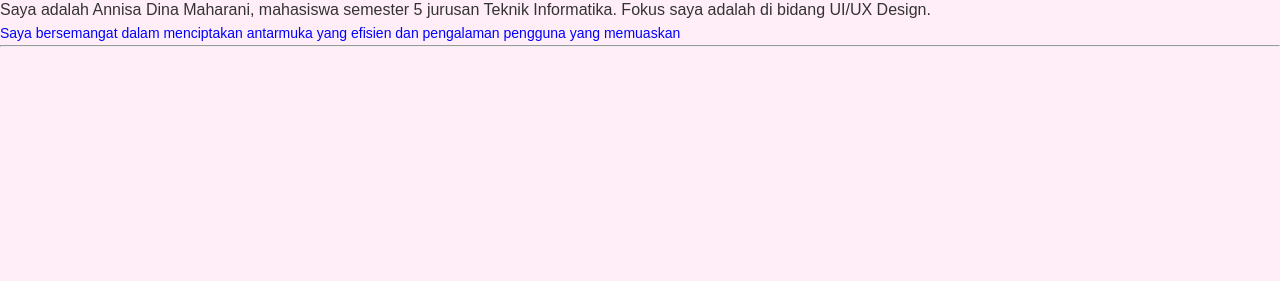
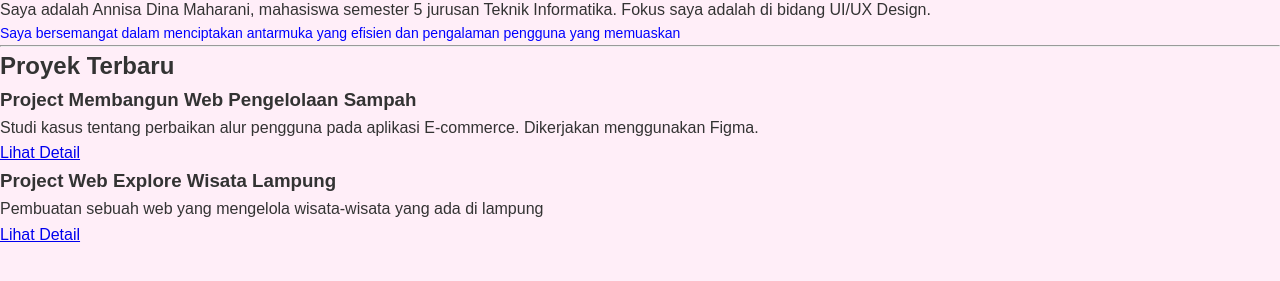
Before and after one commit to AnnisaDina2415/TUGAS-AKHIR-PEMROGRAMAN-WEB-JUDUL-2, a plain HTML site: page index.html in a window 1280 px wide. Shown: the part 221-502 px from the top of the page. Drawn offline with Linux system fonts and the light colour scheme.

Commit message:
Tambah section proyek

```diff
--- a/index.html
+++ b/index.html
@@ -30,5 +30,19 @@
 </section>
 <hr>
 
+<section id="proyek" class="card">
+    <h2>Proyek Terbaru</h2>
+    <article>
+        <h3>Project Membangun Web Pengelolaan Sampah</h3>
+        <p>Studi kasus tentang perbaikan alur pengguna pada aplikasi E-commerce. Dikerjakan menggunakan Figma.</p>
+        <a href="https://github.com" target="_blank" class="btn">Lihat Detail</a>
+    </article>
+    <article>
+        <h3>Project Web Explore Wisata Lampung</h3>
+        <p>Pembuatan sebuah web yang mengelola wisata-wisata yang ada di lampung</p>
+        <a href="https://explorelampung.co.id/" target="_blank" class="btn">Lihat Detail</a>
+    </article>
+</section>
+
 </body>
 </html>
```
